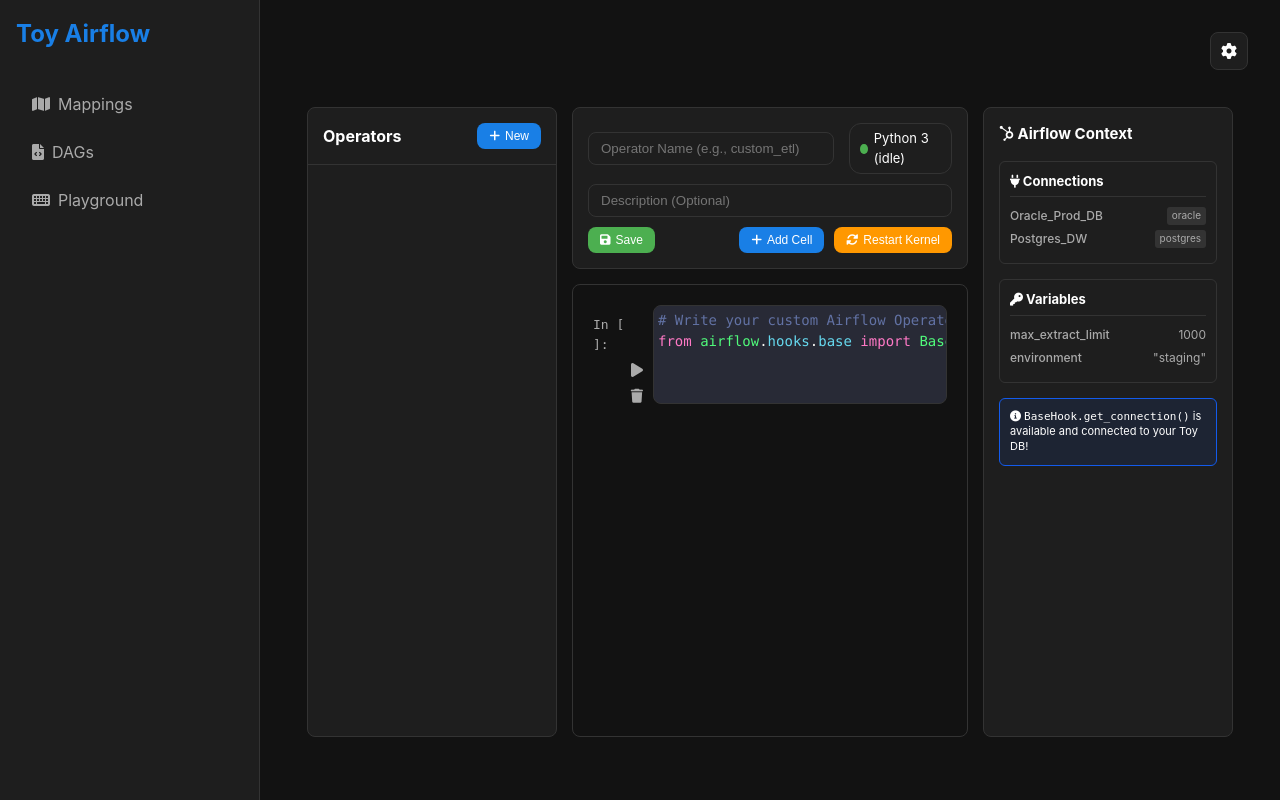
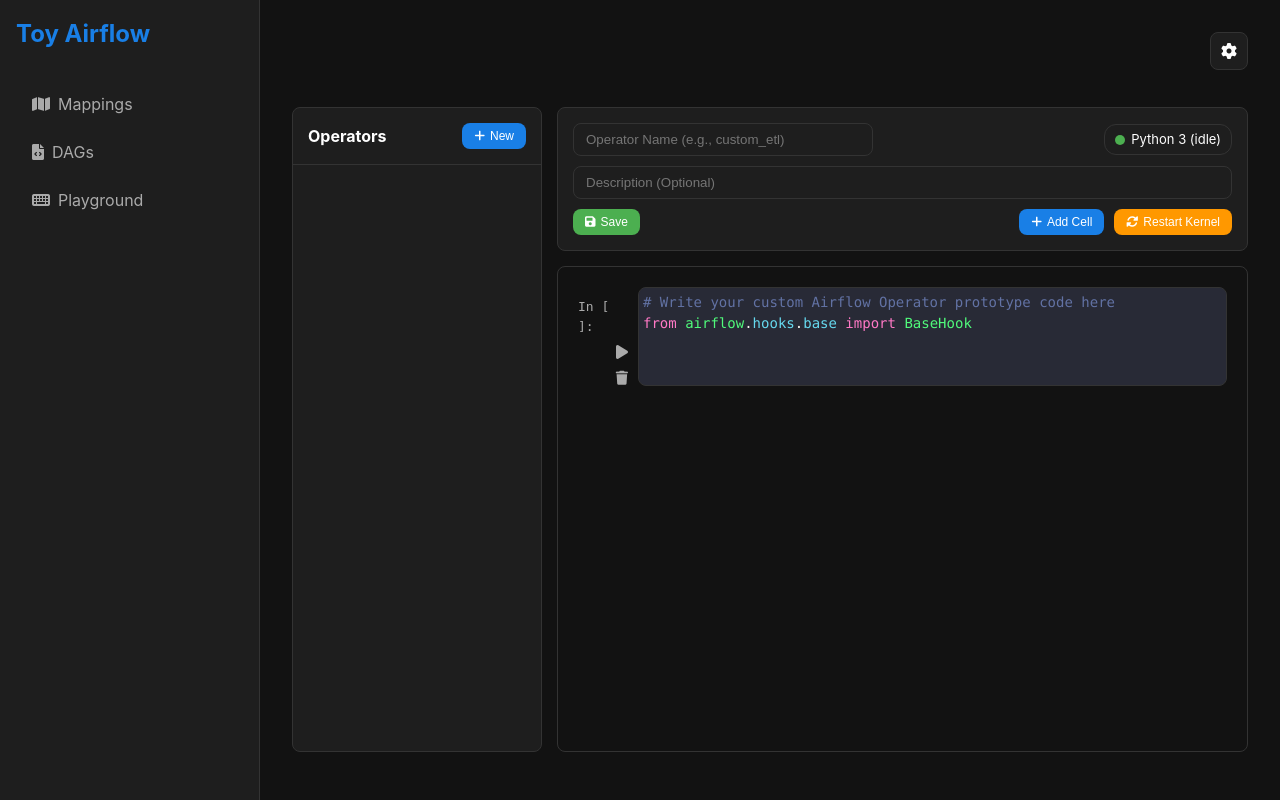
Before and after one commit to lucaryu/airflow_admin, a Flask app: template templates/operator_playground.html in a window 1280 px wide. Run offline with Flask 3, Linux system fonts and the light colour scheme; the template is opened without the code that fills it, so the values that code supplies are empty; data comes from the database, SQL or seed files in the repository; some libraries are stand-ins or nearby versions.

Commit message:
UI: Remove Airflow Context sidebar and adjust layout alignment

```diff
--- a/templates/operator_playground.html
+++ b/templates/operator_playground.html
@@ -10,7 +10,7 @@
         display: flex;
         height: calc(100vh - 80px);
         gap: 15px;
-        padding: 75px 15px 15px 15px;
+        padding: 75px 0 0 0;
         box-sizing: border-box;
     }
 
@@ -261,47 +261,6 @@
     .out-result {
         color: #50fa7b;
     }
-
-    /* Right Context sidebar */
-    .context-sidebar {
-        width: 250px;
-        background-color: var(--card-bg);
-        border: 1px solid var(--border-color);
-        border-radius: var(--border-radius);
-        padding: 15px;
-        display: flex;
-        flex-direction: column;
-        gap: 15px;
-        overflow-y: auto;
-    }
-
-    .context-card {
-        background-color: var(--bg-color);
-        border: 1px solid var(--border-color);
-        border-radius: 6px;
-        padding: 10px;
-    }
-
-    .context-card h4 {
-        margin: 0 0 10px 0;
-        color: var(--text-primary);
-        font-size: 13px;
-        border-bottom: 1px solid var(--border-color);
-        padding-bottom: 5px;
-    }
-
-    .context-item {
-        font-size: 12px;
-        margin-bottom: 5px;
-        color: var(--text-secondary);
-        display: flex;
-        justify-content: space-between;
-    }
-
-    .context-item span:first-child {
-        font-weight: 500;
-        color: var(--text-primary);
-    }
 </style>
 {% endblock %}
 
@@ -354,33 +313,7 @@
         </div>
     </div>
 
-    <!-- Right Sidebar: Airflow Context Info -->
-    <div class="context-sidebar">
-        <h3 style="margin-top:0; font-size:15px;"><i class="fab fa-hubspot"></i> Airflow Context</h3>
-        <div class="context-card">
-            <h4><i class="fas fa-plug"></i> Connections</h4>
-            <div id="connList">
-                <div class="context-item" style="color:#aaa;">Loading...</div>
-            </div>
-        </div>
-        <div class="context-card">
-            <h4><i class="fas fa-key"></i> Variables</h4>
-            <div class="context-item">
-                <span>max_extract_limit</span>
-                <span>1000</span>
-            </div>
-            <div class="context-item">
-                <span>environment</span>
-                <span>"staging"</span>
-            </div>
-        </div>
-        <div class="context-card" style="background-color:rgba(19, 91, 236, 0.1); border-color:#135bec;">
-            <p style="font-size:11px; margin:0; line-height:1.4;">
-                <i class="fas fa-info-circle"></i> <code>BaseHook.get_connection()</code> is available and connected to
-                your Toy DB!
-            </p>
-        </div>
-    </div>
+
 </div>
 {% endblock %}
 
@@ -395,7 +328,6 @@
 
     document.addEventListener('DOMContentLoaded', () => {
         loadOperators();
-        loadConnectionsContext();
         createNew(false); // Add one empty cell
     });
 
@@ -414,32 +346,7 @@
         }
     }
 
-    async function loadConnectionsContext() {
-        const list = document.getElementById('connList');
-        list.innerHTML = `<div class="context-item" style="color:#aaa;">Loading...</div>`;
-        try {
-            const res = await fetch('/api/connections');
-            const conns = await res.json();
-            if (!conns || conns.length === 0) {
-                list.innerHTML = `<div class="context-item" style="color:#aaa;">No connections found</div>`;
-                return;
-            }
-            list.innerHTML = conns.map(c => `
-                <div class="context-item" style="cursor:pointer" onclick="insertConnCode('${c.name}')" title="Click to insert code">
-                    <span>${c.name}</span>
-                    <span style="font-size:10px; background:var(--border-color); padding:1px 5px; border-radius:3px;">${c.conn_type}</span>
-                </div>
-            `).join('');
-        } catch (e) {
-            list.innerHTML = `<div class="context-item" style="color:#f44;">Failed to load</div>`;
-        }
-    }
 
-    function insertConnCode(connName) {
-        // Insert a snippet into the last focused cell or add a new one
-        const snippet = `conn = BaseHook.get_connection("${connName}")\nprint(f"Host: {conn.host}, Type: {conn.conn_type}")`;
-        addCell(snippet);
-    }
 
     function createNew(clearList = true) {
         currentOperatorId = null;
```
